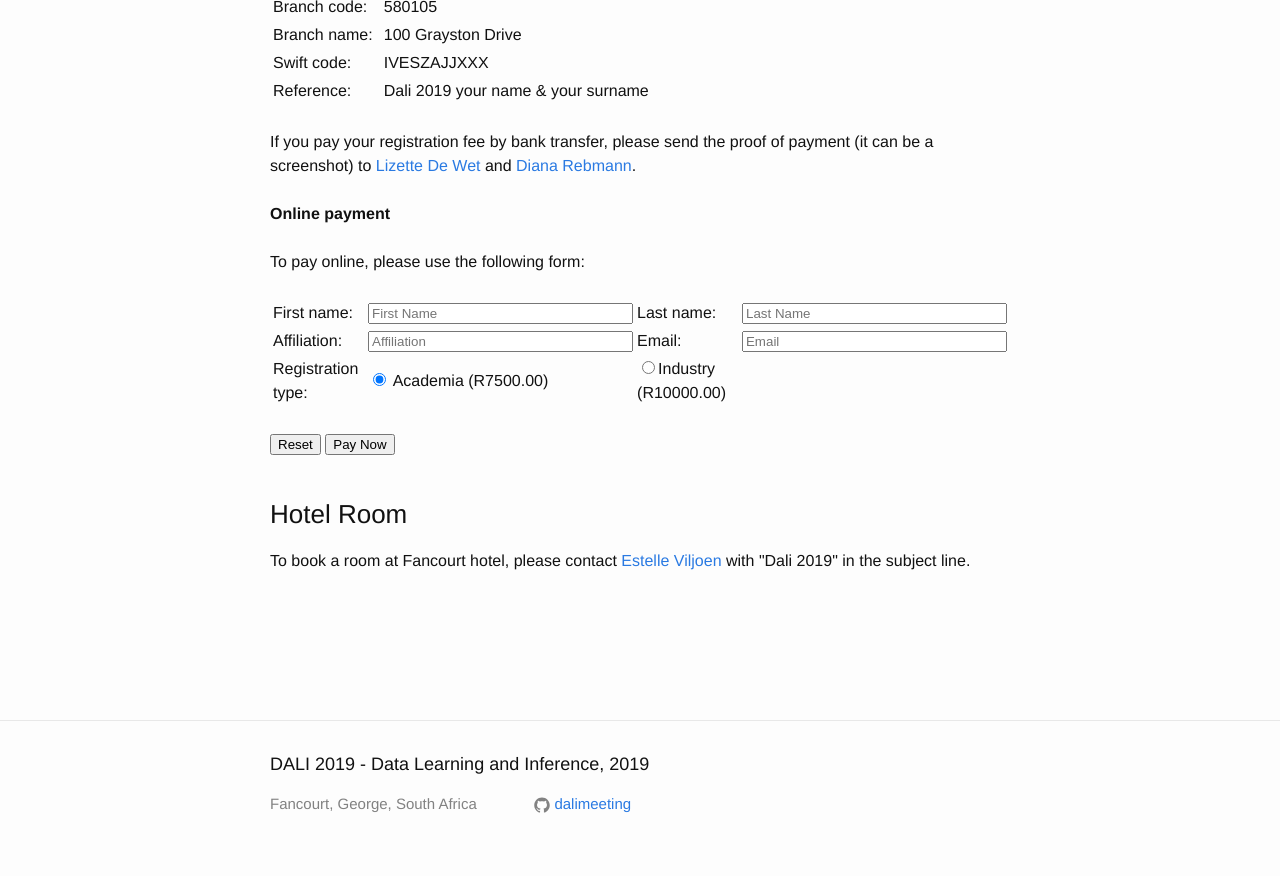
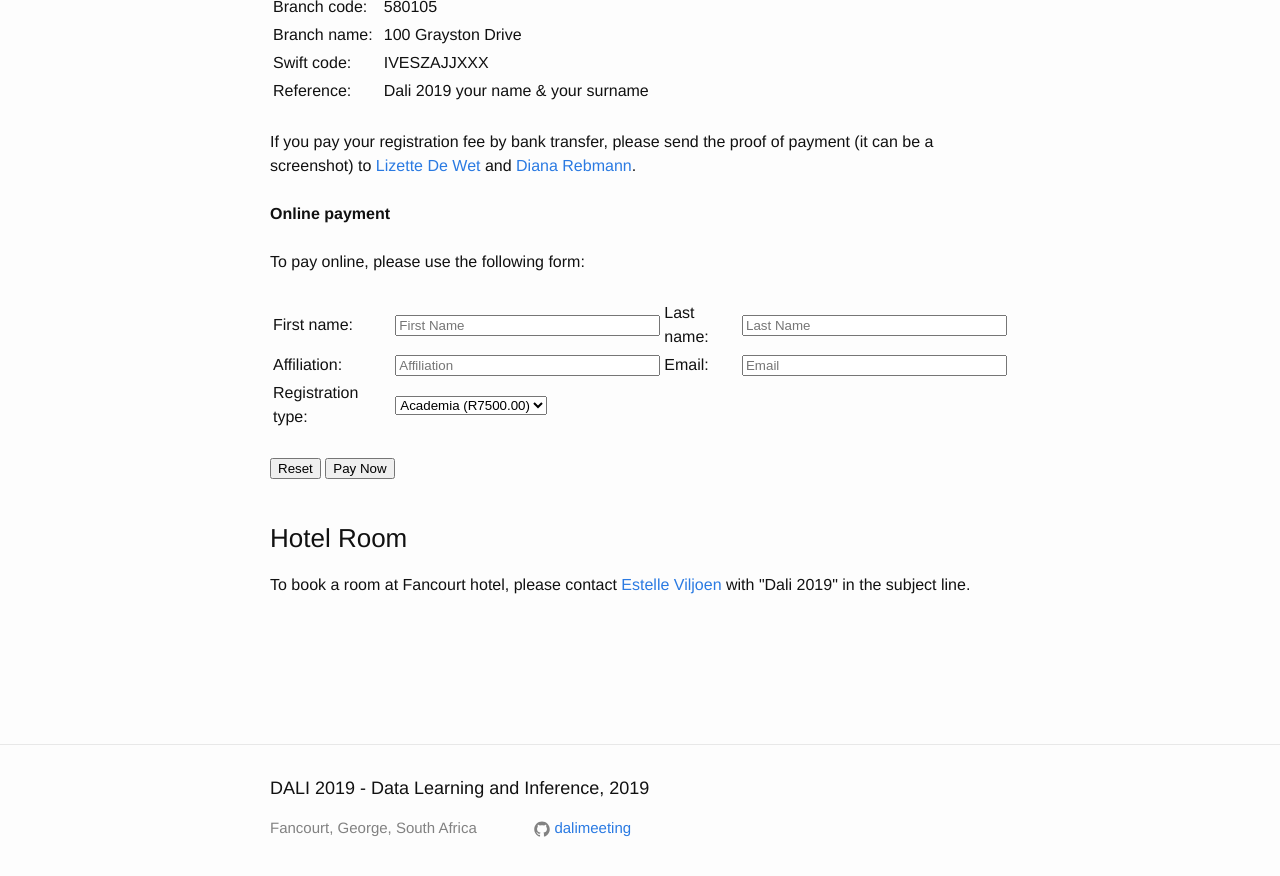
Before and after one commit to dalimeeting/dalimeeting.github.io, a Jekyll site: the page built from registration.html, in a window 1280 px wide and 900 px high, scrolled down 925 px. Shown: the top 876 px of the window. Built offline with Jekyll 4.4.1, drawn with Linux system fonts in a browser that asks for light colours.

Commit message:
Update registration.html

```diff
--- a/_layouts/registration.html
+++ b/_layouts/registration.html
@@ -39,9 +39,11 @@ layout: page
         <tr><td>Affiliation:</td><td><input type="text" size="30" name="customerAffiliation" placeholder="Affiliation" required></td>
         <td>Email:</td><td><input type="email" size="30" name="customerEmail" placeholder="Email" required></td></tr> <!---Card holders email address--->
         <tr><td>Registration type:</td>
-	<td><input type="radio" name="customerType" onclick="updateCart(this)" value="academia" checked> Academia (R7500.00)</td>
-	<td><input type="radio" name="customerType" onclick="updateCart(this)" value="industry">Industry (R10000.00)</td>
-        <td></td></tr>
+	<td><select name="customerType" onchange="updateCart(this)">
+  		<option value="academia"> Academia (R7500.00)</option>
+  		<option value="industry">Industry (R10000.00)</option>
+	</select></td>
+	<td></td><td></td></tr>
      </table>
   </form>
  <br>
```
